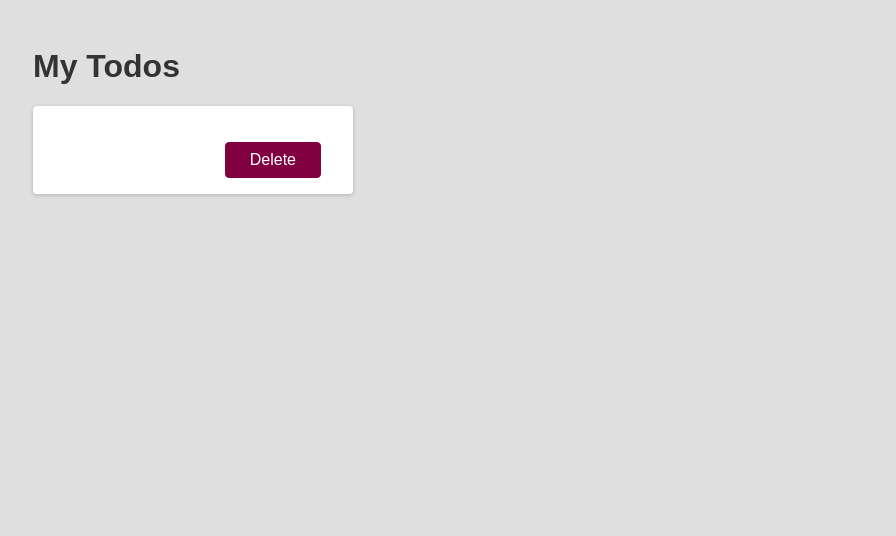
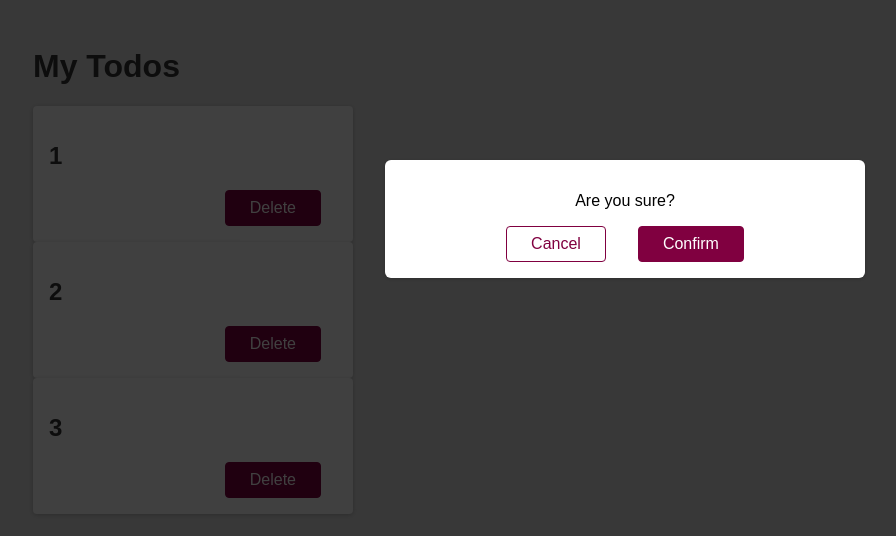
Before and after one commit to YevaMV/React, a React (Create React App) app: page / in a window 1280 px wide. Shown: the top 536 px of the page, without its empty margins (15-911 px from the left). Built offline with nearby package versions, Linux system fonts and the light colour scheme.

Commit message:
added more components

```diff
--- a/src/App.js
+++ b/src/App.js
@@ -1,10 +1,16 @@
 import Todo from './components/Todo';
+import Modal from './components/Modal';
+import Backdrop from './components/Backdrop';
 
 function App() {
   return (
     <div>
       <h1>My Todos</h1>
-      <Todo />
+      <Todo text="1" />
+      <Todo text="2" />
+      <Todo text="3" />
+      <Modal />
+      <Backdrop />
     </div>
   );
 }
```
